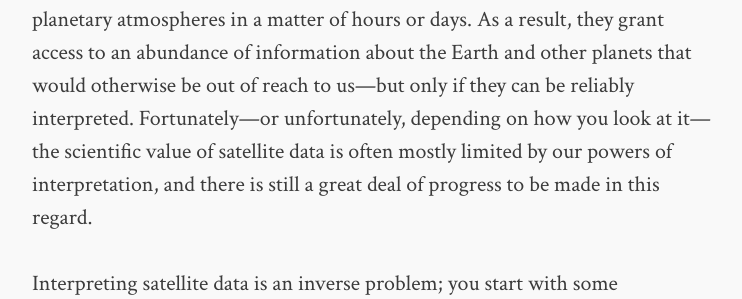
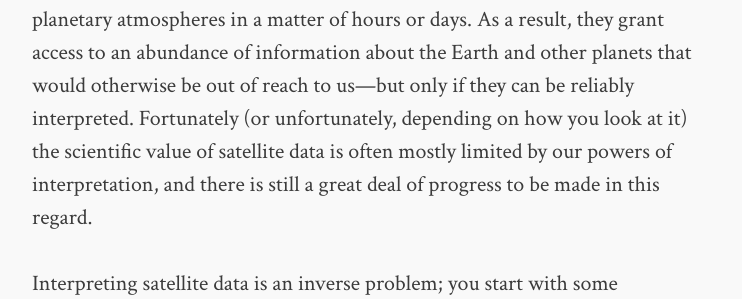
Before and after one commit to djvaron/djvaron.github.io, a Jekyll site: the page built from research.md, in a window 1280 px wide and 900 px high, scrolled down 700 px. Shown: the part 288-587 px from the top of the window, without its empty margins (268-1010 px from the left). Built offline with Jekyll 4.4.1, drawn with Linux system fonts in a browser that asks for light colours; some of the changed text lies outside the part shown.

Commit message:
more minor edits

```diff
--- a/research.md
+++ b/research.md
@@ -12,7 +12,7 @@
 
 This topic lies on the interface between astrophysics and atmospheric science, the fields of my previous research. In the simplest terms, I am fascinated by the idea that we can learn new (and obscure!) things about a planet, just by looking at it from space.
 
-Space-borne optical instruments have the unique ability to characterize entire planetary atmospheres in a matter of hours or days. As a result, they grant access to an abundance of information about the Earth and other planets that would otherwise be out of reach to us---but only if they can be reliably interpreted. Fortunately---or unfortunately, depending on how you look at it---the scientific value of satellite data is often mostly limited by our powers of interpretation, and there is still a great deal of progress to be made in this regard.
+Space-borne optical instruments have the unique ability to characterize entire planetary atmospheres in a matter of hours or days. As a result, they grant access to an abundance of information about the Earth and other planets that would otherwise be out of reach to us---but only if they can be reliably interpreted. Fortunately (or unfortunately, depending on how you look at it) the scientific value of satellite data is often mostly limited by our powers of interpretation, and there is still a great deal of progress to be made in this regard.
 
 Interpreting satellite data is an inverse problem; you start with some measurements of a system and attempt to deduce what the state of the system must have been for you to have made those measurements. Often the problem is under-determined; there may not be a unique state that produces your measurements. However, as outlined in Clive D. Rodgers' textbook [<em>Inverse Methods for Atmospheric Sounding</em>](https://books.google.be/books/about/Inverse_Methods_for_Atmospheric_Sounding.html?id=dW-0QgAACAAJ&redir_esc=y), it is possible to determine the most likely state of the system via Bayesian minimization of a cost function.
 
```
